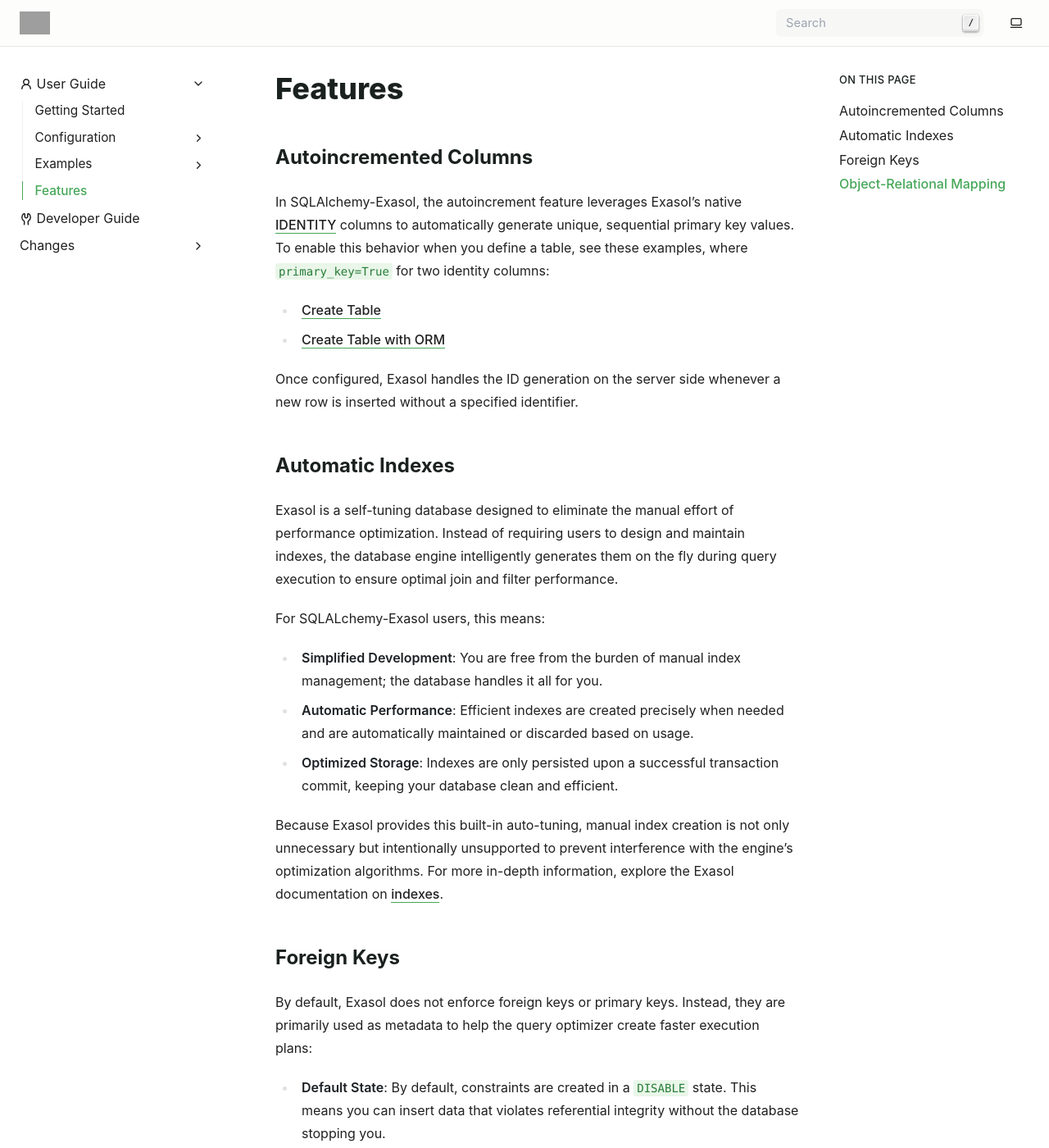
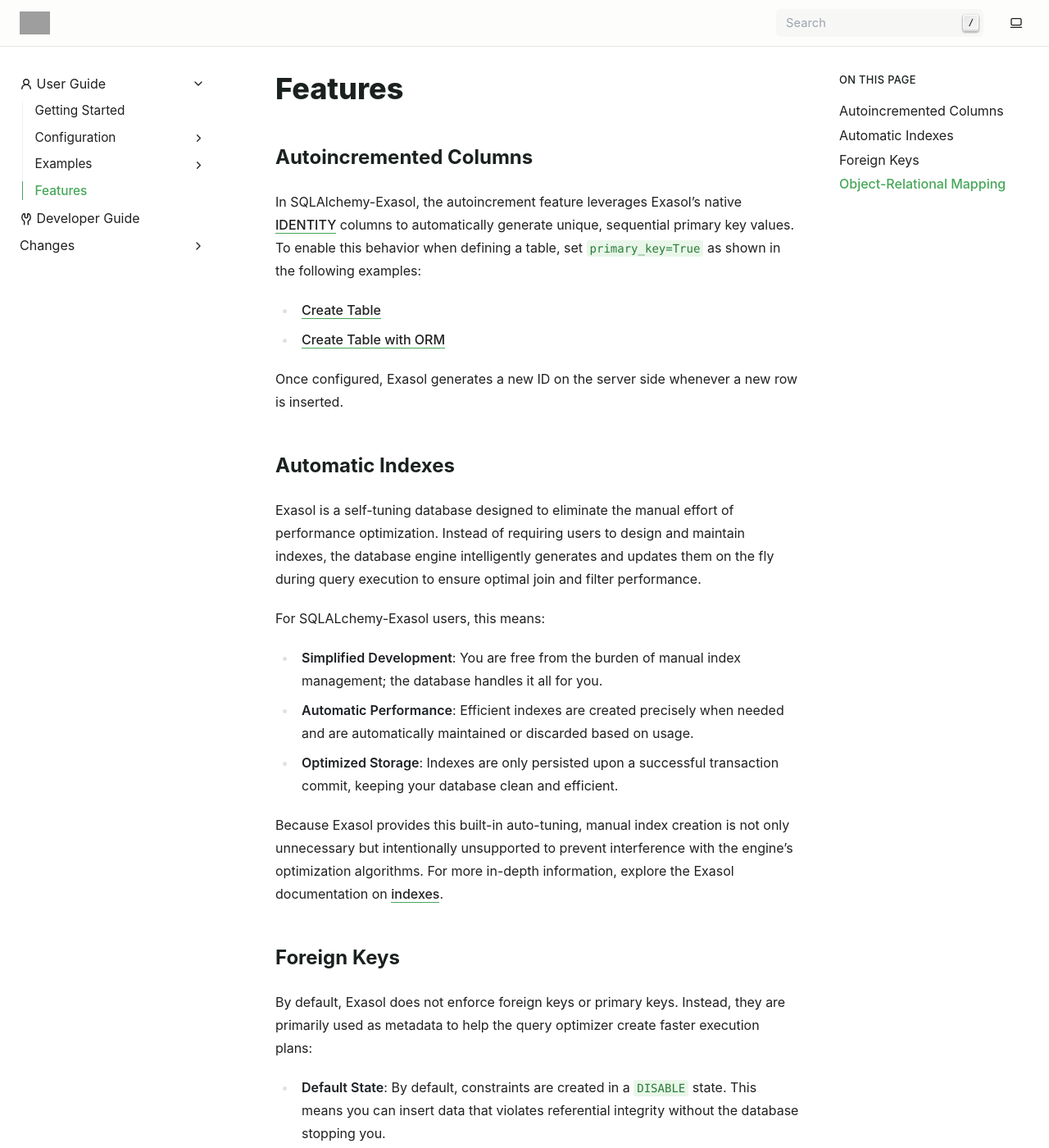
Before and after one commit to exasol/sqlalchemy-exasol, a Sphinx documentation site: the page built from doc/user_guide/features/index.rst, in a window 1280 px wide and 1400 px high. Shown: the whole window at 82% size. Built offline with Sphinx 7.4.7, drawn with Linux system fonts in a browser that asks for light colours; some of the changed text lies outside the part shown; grey boxes are pictures that could not be loaded.

Commit message:
Apply reviewer changes

```diff
--- a/doc/user_guide/features/index.rst
+++ b/doc/user_guide/features/index.rst
@@ -9,22 +9,21 @@
 In SQLAlchemy-Exasol, the autoincrement feature leverages Exasol's native
 `IDENTITY <https://docs.exasol.com/db/latest/sql_references/data_types/identitycolumns.htm>`__
 columns to automatically generate unique, sequential primary key values. To enable this
-behavior when you define a table, see these examples, where ``primary_key=True`` for two
-identity columns:
+behavior when defining a table, set ``primary_key=True`` as shown in the following examples:
 
 * :ref:`Create Table <example_non_orm_create_table>`
 * :ref:`Create Table with ORM <example_orm_create_table>`
 
-Once configured, Exasol handles the ID generation on the server
-side whenever a new row is inserted without a specified identifier.
+Once configured, Exasol generates a new ID on the server side whenever a new row is
+inserted.
 
 Automatic Indexes
 -----------------
 
 Exasol is a self-tuning database designed to eliminate the manual effort of performance
 optimization. Instead of requiring users to design and maintain indexes, the database
-engine intelligently generates them on the fly during query execution to ensure optimal
-join and filter performance.
+engine intelligently generates and updates them on the fly during query execution to ensure
+optimal join and filter performance.
 
 For SQLALchemy-Exasol users, this means:
 
```
Also changed, not shown: other parts of doc/user_guide/features/index.rst (+4 -4 lines).
